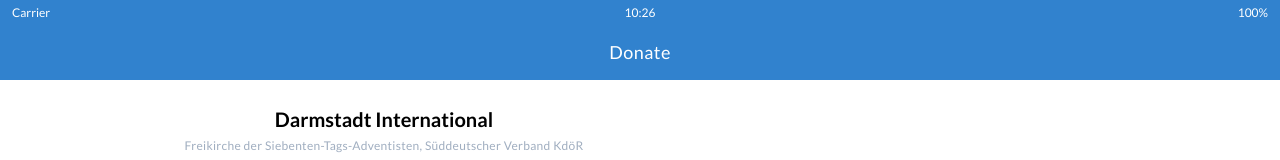
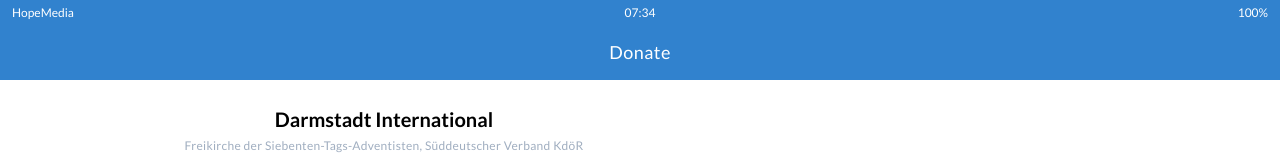
Before and after one commit to eduludi/givings, a React (Create React App) app: page /donate in a window 1280 px wide. Shown: the top 160 px of the page. Built offline with nearby package versions, Linux system fonts and the light colour scheme; some icons are missing.

Commit message:
Adds local time and 'HopeMedia' carrier

```diff
--- a/src/ui/NavHeader.js
+++ b/src/ui/NavHeader.js
@@ -9,6 +9,11 @@
 function NavHeader({ className, title, backTo, showBack }) {
   const history = useHistory()
 
+  const time = new Date().toLocaleString('en-GB', {
+    hour: '2-digit',
+    minute: '2-digit',
+  })
+
   return (
     <header
       className={`bg-blue-600 flex flex-col text-white h-20 flex-shrink-0 ${className}`}
@@ -16,10 +21,10 @@
       <div className="flex justify-between items-center text-xs py-1 px-2">
         <div className="w-1/3">
           <Icon name="signal" />
-          <span className="px-1">Carrier</span>
+          <span className="px-1">HopeMedia</span>
           <Icon name="wifi" />
         </div>
-        <span className="w-1/3 flex justify-center">10:26</span>
+        <span className="w-1/3 flex justify-center">{time}</span>
         <span className="w-1/3 flex justify-end items-center">
           <span className="pr-1">100%</span>
           <Icon name="battery-full" />
```
